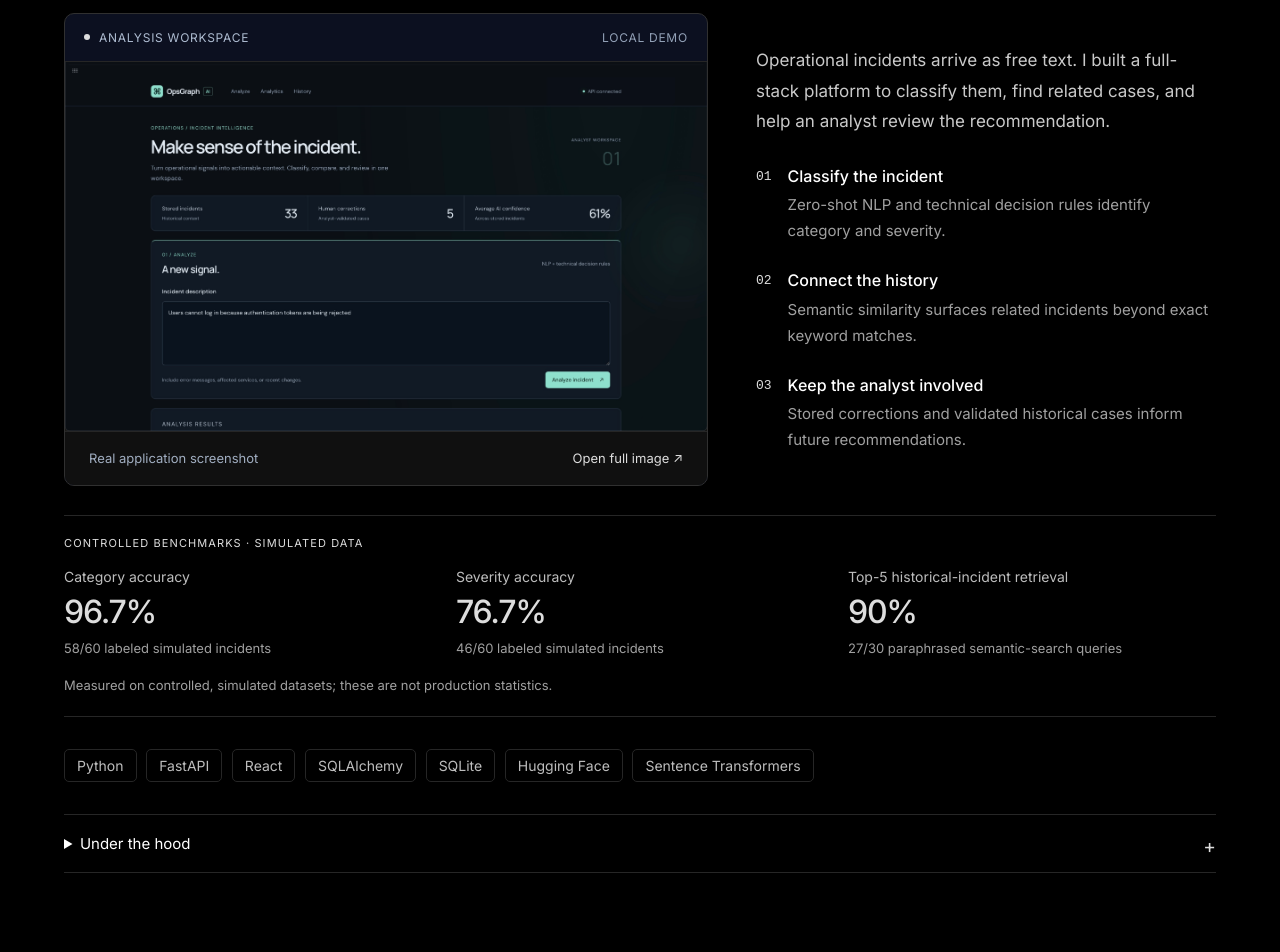
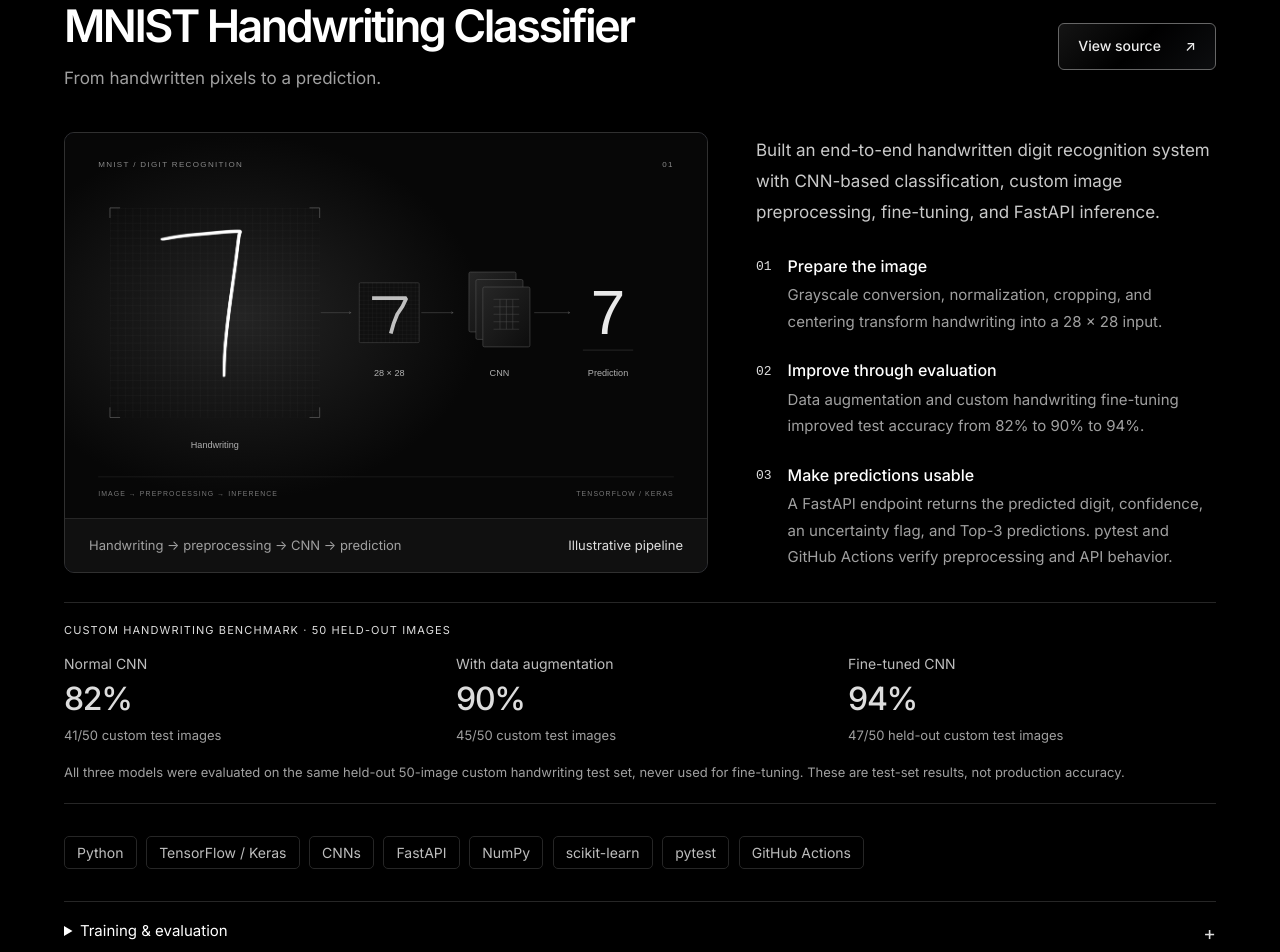
Before and after one commit to alikhanmussin/alikhanmussin.github.io, a React (Vite) app: page / in a window 1280 px wide. Shown: the part 1060-2012 px from the top of the page. Built offline with nearby package versions, Linux system fonts and the light colour scheme.

Commit message:
Feature MNIST classifier with monochrome pipeline visual and evaluation results

```diff
--- a/src/App.css
+++ b/src/App.css
@@ -17,6 +17,17 @@
 figcaption { padding: 1rem 1.5rem; color: #a1aec1; border-top: 1px solid var(--line); font-size: .8125rem; line-height: 1.6; background: #101010; }
 .feedback-icon { color: var(--accent); margin-right: .5rem; }
 .featured-section { padding: 5rem 0 6rem; scroll-margin-top: 2rem; }
+.projects-section { padding-top: 5rem; scroll-margin-top: 2rem; }
+.mnist-project { padding-top: 2.5rem; border-bottom: 1px solid var(--line); }
+.mnist-project .project-heading > div { min-width: 0; }
+.mnist-project .project-heading h2 { font-size: clamp(2rem, 3.5vw, 3.25rem); }
+.mnist-preview { background: #070707; }
+.mnist-preview img { display: block; width: 100%; height: auto; }
+.mnist-preview figcaption { color: var(--muted); background: #101010; }
+.evidence-links { list-style: none; padding: 0; margin: .8rem 0 0; display: grid; gap: .6rem; font-size: .875rem; }
+.evidence-links a { text-decoration: underline; text-decoration-color: #666; text-underline-offset: .25rem; }
+.evidence-links a:hover { color: #fff; text-decoration-color: #fff; }
+@media (max-width: 600px) { .projects-section { padding-top: 3rem; } }
 .section-heading { display: flex; align-items: baseline; justify-content: space-between; gap: 1rem; color: var(--muted); font-size: .875rem; }
 .section-heading .eyebrow { margin: 0; }
 .project-heading { display: flex; align-items: center; justify-content: space-between; gap: 2rem; margin: 2rem 0 2.5rem; }
--- a/src/App.jsx
+++ b/src/App.jsx
@@ -5,6 +5,7 @@ import MoreProjects from './components/MoreProjects'
 import About from './components/About'
 import Contact from './components/Contact'
 import SkillsEducation from './components/SkillsEducation'
+import MnistProject from './components/MnistProject'
 
 const source = 'https://github.com/alikhanmussin/opsgraph-ai'
 
@@ -15,8 +16,13 @@ export default function App() {
       <PortfolioHeader />
       <main id="main">
         <Landing />
-        <FeaturedProject source={source} />
-        <MoreProjects />
+        <section className="projects-section" id="projects" aria-labelledby="projects-title">
+          <p className="eyebrow">01 / SELECTED WORK</p>
+          <h2 className="section-title" id="projects-title">My Projects</h2>
+          <MnistProject />
+          <FeaturedProject source={source} />
+          <MoreProjects />
+        </section>
         <About />
         <SkillsEducation />
         <Contact />
--- a/src/components/FeaturedProject.jsx
+++ b/src/components/FeaturedProject.jsx
@@ -6,8 +6,8 @@ const stack = ['Python', 'FastAPI', 'React', 'SQLAlchemy', 'SQLite', 'Hugging Fa
 
 export default function FeaturedProject({ source }) {
   return (
-    <section className="featured-section" id="projects" aria-labelledby="featured-title">
-      <div className="section-heading"><p className="eyebrow">01 / FEATURED PROJECT</p><span>Personal project · 2026</span></div>
+    <section className="featured-section" id="opsgraph" aria-labelledby="featured-title">
+      <div className="section-heading"><p className="eyebrow">02 / OPSGRAPH AI</p><span>Personal project · 2026</span></div>
       <div className="project-heading">
         <div><h2 id="featured-title">OpsGraph <span>AI</span></h2><p className="project-subtitle">Incident intelligence, with a human in the loop.</p></div>
         <a className="button source-button" href={source} target="_blank" rel="noreferrer">View source <span aria-hidden="true">↗</span></a>
--- a/src/components/Landing.jsx
+++ b/src/components/Landing.jsx
@@ -68,8 +68,8 @@ export default function Landing() {
         <div className="landing-meta"><p>SELECTED BENCHMARKS <span>· CONTROLLED, SIMULATED DATA</span></p><a href="#projects">Discover the work <span aria-hidden="true">↓</span></a></div>
         <div className="landing-stats">
           <a href="#tracelite"><strong>100<span>%</span></strong><span>TraceLite capture rate<small>30/30 simulated exception types</small></span></a>
-          <a href="#projects"><strong>96.7<span>%</span></strong><span>OpsGraph category accuracy<small>58/60 labeled simulated incidents</small></span></a>
-          <a href="#projects"><strong>90<span>%</span></strong><span>OpsGraph Top-5 retrieval<small>27/30 semantic-search queries</small></span></a>
+          <a href="#opsgraph"><strong>96.7<span>%</span></strong><span>OpsGraph category accuracy<small>58/60 labeled simulated incidents</small></span></a>
+          <a href="#opsgraph"><strong>90<span>%</span></strong><span>OpsGraph Top-5 retrieval<small>27/30 semantic-search queries</small></span></a>
         </div>
       </div>
     </section>
--- /dev/null
+++ b/src/components/MnistProject.jsx
@@ -0,0 +1,47 @@
+import ProjectBenchmarks from './ProjectBenchmarks'
+
+const source = 'https://github.com/alikhanmussin/mnist-handwriting-classifier'
+const stack = ['Python', 'TensorFlow / Keras', 'CNNs', 'FastAPI', 'NumPy', 'scikit-learn', 'pytest', 'GitHub Actions']
+const metrics = [
+  { value: '82%', label: 'Normal CNN', context: '41/50 custom test images' },
+  { value: '90%', label: 'With data augmentation', context: '45/50 custom test images' },
+  { value: '94%', label: 'Fine-tuned CNN', context: '47/50 held-out custom test images' },
+]
+
+export default function MnistProject() {
+  return (
+    <section className="featured-section mnist-project" id="mnist" aria-labelledby="mnist-title">
+      <div className="section-heading"><p className="eyebrow">01 / FEATURED PROJECT</p><span>Personal project · 2026</span></div>
+      <div className="project-heading">
+        <div><h2 id="mnist-title">MNIST Handwriting Classifier</h2><p className="project-subtitle">From handwritten pixels to a prediction.</p></div>
+        <a className="button source-button" href={source} target="_blank" rel="noreferrer" aria-label="View MNIST Handwriting Classifier source on GitHub">View source <span aria-hidden="true">↗</span></a>
+      </div>
+      <div className="project-layout">
+        <figure className="project-preview mnist-preview">
+          <a className="screenshot-link" href="/images/mnist-pipeline.svg" target="_blank" rel="noreferrer" aria-label="Open full MNIST processing diagram in a new tab">
+            <img src="/images/mnist-pipeline.svg" width="1200" height="720" loading="lazy" alt="Monochrome diagram: a handwritten seven over a 28 by 28 grid passes through image preprocessing and CNN layers to a predicted seven." />
+          </a>
+          <figcaption>Handwriting → preprocessing → CNN → prediction<span>Illustrative pipeline</span></figcaption>
+        </figure>
+        <div className="project-story">
+          <p className="project-description">Built an end-to-end handwritten digit recognition system with CNN-based classification, custom image preprocessing, fine-tuning, and FastAPI inference.</p>
+          <ol className="feature-list">
+            <li><span>01</span><div><h3>Prepare the image</h3><p>Grayscale conversion, normalization, cropping, and centering transform handwriting into a 28 × 28 input.</p></div></li>
+            <li><span>02</span><div><h3>Improve through evaluation</h3><p>Data augmentation and custom handwriting fine-tuning improved test accuracy from 82% to 90% to 94%.</p></div></li>
+            <li><span>03</span><div><h3>Make predictions usable</h3><p>A FastAPI endpoint returns the predicted digit, confidence, an uncertainty flag, and Top-3 predictions. pytest and GitHub Actions verify preprocessing and API behavior.</p></div></li>
+          </ol>
+        </div>
+      </div>
+      <ProjectBenchmarks name="MNIST Handwriting Classifier" metrics={metrics} caption="CUSTOM HANDWRITING BENCHMARK · 50 HELD-OUT IMAGES" note="All three models were evaluated on the same held-out 50-image custom handwriting test set, never used for fine-tuning. These are test-set results, not production accuracy." />
+      <ul className="project-stack" aria-label="MNIST technologies">{stack.map(technology => <li key={technology}>{technology}</li>)}</ul>
+      <details className="architecture">
+        <summary>Training & evaluation <span aria-hidden="true">+</span></summary>
+        <div className="architecture-grid">
+          <div><h3>Separate training data</h3><p>A separate 100-image custom handwriting dataset supplied 80 fine-tuning images and 20 validation images. The 50 test images stayed outside this split.</p></div>
+          <div><h3>Inference API</h3><p><code>POST /predict-image</code> accepts a handwritten digit image and returns confidence, an uncertainty flag, and the three most likely classes.</p></div>
+          <div><h3>Technical evidence</h3><p>Inspect the evaluation and API output in the project repository.</p><ul className="evidence-links"><li><a href={`${source}/blob/main/docs/screenshots/confusion_matrix.png`} target="_blank" rel="noreferrer">Confusion matrix ↗</a></li><li><a href={`${source}/blob/main/docs/screenshots/api_prediction.png`} target="_blank" rel="noreferrer">FastAPI prediction output ↗</a></li></ul></div>
+        </div>
+      </details>
+    </section>
+  )
+}
--- a/src/components/MoreProjects.jsx
+++ b/src/components/MoreProjects.jsx
@@ -4,7 +4,7 @@ import ProjectBenchmarks from './ProjectBenchmarks'
 export default function MoreProjects() {
   return (
     <section className="more-projects" aria-labelledby="more-projects-title">
-      <p className="eyebrow">02 / SELECTED PROJECTS</p>
+      <p className="eyebrow">03 / MORE PROJECTS</p>
       <h2 id="more-projects-title" className="section-title">More problems. Thoughtful solutions.</h2>
       {additionalProjects.map(project => (
         <article className="secondary-project" id={project.id} key={project.id}>
--- a/src/components/ProjectBenchmarks.jsx
+++ b/src/components/ProjectBenchmarks.jsx
@@ -1,7 +1,7 @@
-export default function ProjectBenchmarks({ name, metrics }) {
+export default function ProjectBenchmarks({ name, metrics, caption = 'CONTROLLED BENCHMARKS · SIMULATED DATA', note = 'Measured on controlled, simulated datasets; these are not production statistics.' }) {
   return (
     <div className="project-benchmarks" role="group" aria-label={`${name} benchmark results`}>
-      <p className="benchmark-caption">CONTROLLED BENCHMARKS · SIMULATED DATA</p>
+      <p className="benchmark-caption">{caption}</p>
       <dl className="benchmark-metrics">
         {metrics.map(metric => (
           <div key={metric.label}>
@@ -10,7 +10,7 @@ export default function ProjectBenchmarks({ name, metrics }) {
           </div>
         ))}
       </dl>
-      <p className="benchmark-note">Measured on controlled, simulated datasets; these are not production statistics.</p>
+      <p className="benchmark-note">{note}</p>
     </div>
   )
 }
```
Also changed, not shown: public/images/mnist-pipeline.svg (added).
